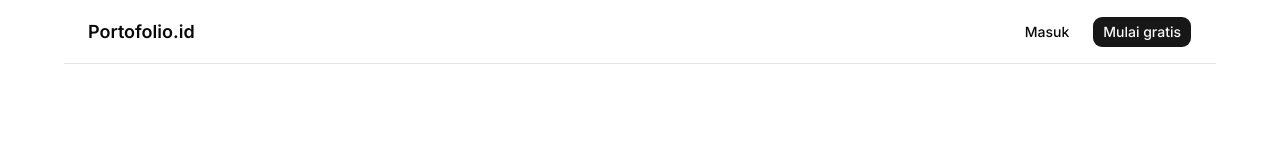
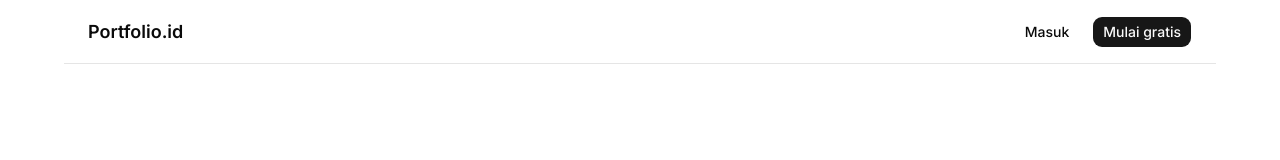
Before and after one commit to shobunkolliedanwar/portfolio-saas, a Next.js app: page / in a window 1280 px wide. Shown: the top 160 px of the page. Built offline with nearby package versions, Linux system fonts and the light colour scheme.

Commit message:
ganti Portofolio menjadi Portfolio

```diff
--- a/package.json
+++ b/package.json
@@ -1,5 +1,5 @@
 {
-  "name": "portofolio-saas",
+  "name": "portfolio-saas",
   "version": "0.1.0",
   "private": true,
   "scripts": {
--- a/src/app/layout.tsx
+++ b/src/app/layout.tsx
@@ -6,7 +6,7 @@ import './globals.css'
 const inter = Inter({ subsets: ['latin'] })
 
 export const metadata: Metadata = {
-  title: 'Portofolio.id — Buat portfolio profesional',
+  title: 'Portfolio.id — Buat portfolio profesional',
   description: 'Platform portfolio & CV generator berbasis AI untuk profesional Indonesia',
 }
 
--- a/src/app/page.tsx
+++ b/src/app/page.tsx
@@ -13,7 +13,7 @@ export default function HomePage() {
   return (
     <div className="min-h-screen flex flex-col">
       <header className="border-b px-6 h-16 flex items-center justify-between max-w-6xl mx-auto w-full">
-        <span className="font-semibold text-lg">Portofolio.id</span>
+        <span className="font-semibold text-lg">Portfolio.id</span>
         <div className="flex items-center gap-3">
           <Button variant="ghost" asChild><Link href="/login">Masuk</Link></Button>
           <Button asChild><Link href="/register">Mulai gratis</Link></Button>
--- a/src/components/profile/basic-info-form.tsx
+++ b/src/components/profile/basic-info-form.tsx
@@ -152,7 +152,7 @@ export function BasicInfoForm({ profile, onUpdate }: Props) {
                         <div className="space-y-1.5">
                             <Label>Username</Label>
                             <div className="flex">
-                                <span className="inline-flex items-center px-3 text-xs bg-muted border border-r-0 rounded-l-md text-muted-foreground">portofolio.id/</span>
+                                <span className="inline-flex items-center px-3 text-xs bg-muted border border-r-0 rounded-l-md text-muted-foreground">portfolio.id/</span>
                                 <Input className="rounded-l-none" {...register('username')} placeholder="budisantoso" />
                             </div>
                             {errors.username && <p className="text-xs text-destructive">{errors.username.message}</p>}
--- a/src/components/profile/profile-editor.tsx
+++ b/src/components/profile/profile-editor.tsx
@@ -58,7 +58,7 @@ export function ProfileEditor({ initialData }: Props) {
                 <div>
                     <h1 className="text-2xl font-semibold">Profil & Portfolio</h1>
                     <p className="text-muted-foreground text-sm mt-0.5">
-                        portofolio.id/<span className="font-mono">{data.profile.username}</span>
+                        portfolio.id/<span className="font-mono">{data.profile.username}</span>
                     </p>
                 </div>
                 <div className="flex items-center gap-3">
--- a/src/components/profile/projects-form.tsx
+++ b/src/components/profile/projects-form.tsx
@@ -74,7 +74,7 @@ export function ProjectsForm({ projects, userId, onUpdate }: Props) {
             <div className="flex items-center justify-between">
                 <div>
                     <h2 className="font-medium">Proyek</h2>
-                    <p className="text-xs text-muted-foreground">Portofolio proyek yang sudah kamu kerjakan</p>
+                    <p className="text-xs text-muted-foreground">Portfolio proyek yang sudah kamu kerjakan</p>
                 </div>
                 <Button size="sm" onClick={addNew}><Plus className="h-4 w-4 mr-2" />Tambah</Button>
             </div>
```
